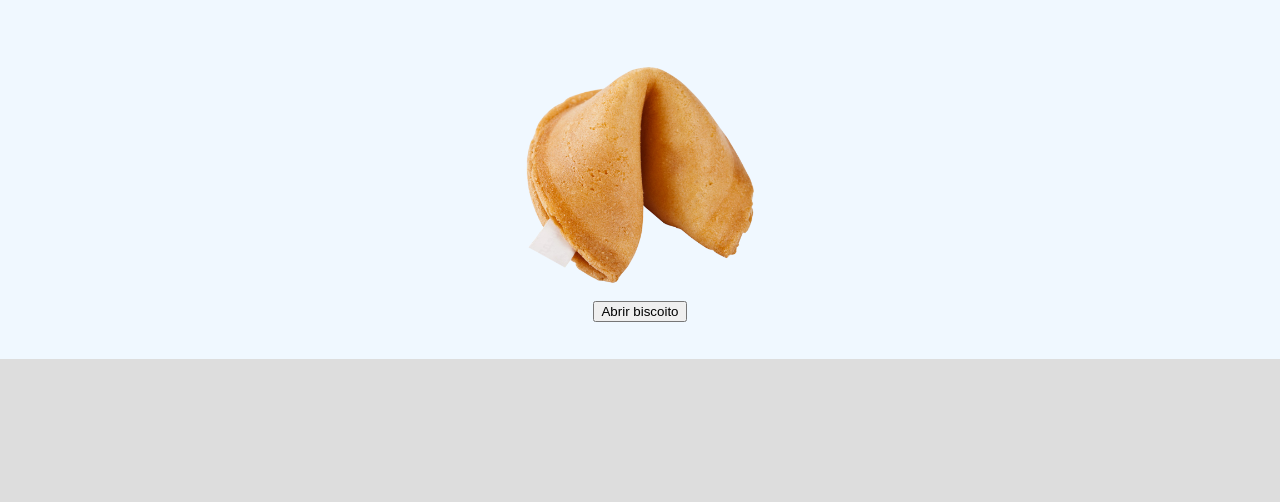
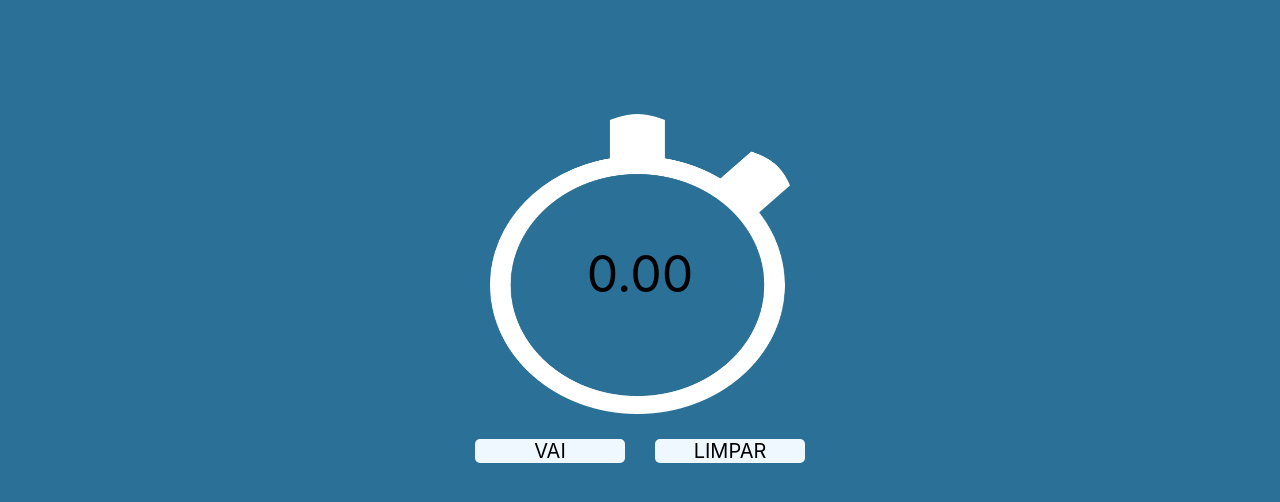
Before and after one commit to felipedumer/React_Zero_ao_Avancado, a React (Create React App) app: page / in a window 1280 px wide. Shown: the top 502 px of the page. Built offline with nearby package versions, Linux system fonts and the light colour scheme.

Commit message:
Cronometro com estilos

```diff
--- a/src/App.js
+++ b/src/App.js
@@ -1,45 +1,60 @@
-import React, { Component } from 'react';
-import './estilo.css';
+import React, {Component} from 'react';
+import "./estilo.css";
 
 class App extends Component {
 
     constructor(props) {
         super(props);
         this.state = {
-            textoFrase: ''
+            numero: 0,
+            botao: "VAI"
         };
-
-        this.quebraBiscoito = this.quebraBiscoito.bind(this);
-
-        this.frases = ['Frase 1', "Frase 2", "Frase 3", "Frase 4"];
+        this.timer = null;
+        this.vai = this.vai.bind(this);
+        this.limpar = this.limpar.bind(this);
     }
 
-    quebraBiscoito() {
+    vai() {
         let state = this.state;
-        let nAleatorio = Math.floor(Math.random() * this.frases.length);
-        state.textoFrase = '"' + this.frases[nAleatorio] + '"';
+
+        if (this.timer !== null) {
+            clearInterval(this.timer);
+            this.timer = null;
+            state.botao = "VAI";
+        } else {
+            this.timer = setInterval(() => {
+                state.numero += 0.1;
+                this.setState(state);
+            }, 100);
+            state.botao = "PAUSAR";
+        }
+        this.setState(state);
+    }
+
+    limpar() {
+        if(this.timer !== null) {
+            clearInterval(this.timer);
+            this.timer = null;
+        }
+
+        let state = this.state;
+        state.numero = 0;
+        state.botao = "VAI";
         this.setState(state);
     }
 
     render() {
         return (
-            <div className={"container"}>
-                <img src={require('./assets/biscoito.png')} className={"img"}/>
-                <Botao nome={"Abrir biscoito"} acaoBtn={this.quebraBiscoito}/>
-                <h3 className={"textoFrase"}>{this.state.textoFrase}</h3>
+            <div className="container">
+                <img src={require("./assets/cronometro.png")} className={"img"}/>
+                <a className={"timer"}>{this.state.numero.toFixed(2)}</a>
+                <div className={"areaBtn"}>
+                    <a className={"botao"} onClick={this.vai}>{this.state.botao}</a>
+                    <a className={"botao"} onClick={this.limpar}>LIMPAR</a>
+                </div>
             </div>
         );
     }
 }
 
-class Botao extends Component {
-    render() {
-        return (
-            <div>
-                <button onClick={this.props.acaoBtn}>{this.props.nome}</button>
-            </div>
-        )
-    }
-}
-
 export default App;
--- a/src/estilo.css
+++ b/src/estilo.css
@@ -1,20 +1,39 @@
 .container {
     display: flex;
+    width: 100%;
+    align-items: center;
+    justify-content: center;
     flex-direction: column;
-    width: 100%;
-    justify-content: center;
-    align-items: center;
-    background-color: aliceblue;
 }
 
 .img {
-    width: 250px;
-    height: 250px;
-    margin-top: 50px;
+    width: 300px;
+    height: 300px;
+    padding-top: 50px;
 }
 
-.textoFrase {
-    font-style: italic;
-    color: blue;
+.timer {
+    font-size: 50px;
+    margin-top: -170px;
+}
+
+.areaBtn {
+    margin-top: 120px;
+    display: flex;
+}
+
+.botao {
+    width: 150px;
+    background-color: aliceblue;
+    font-size: 20px;
     text-align: center;
+    border-radius: 5px;
+    margin: 15px;
+    cursor: pointer;
 }
+
+.botao:hover{
+    opacity: 0.50;
+    color: black;
+    transition: all 0.50s;
+}
--- a/src/index.css
+++ b/src/index.css
@@ -1,11 +1,11 @@
 body {
-  margin: 0;
+  margin: 5%;
   font-family: -apple-system, BlinkMacSystemFont, 'Segoe UI', 'Roboto', 'Oxygen',
     'Ubuntu', 'Cantarell', 'Fira Sans', 'Droid Sans', 'Helvetica Neue',
     sans-serif;
   -webkit-font-smoothing: antialiased;
   -moz-osx-font-smoothing: grayscale;
-  background-color: #DDD;
+  background-color: #2b7096;
 }
 
 code {
```
Also changed, not shown: src/assets/biscoito.png (deleted), src/assets/cronometro.png (added).
